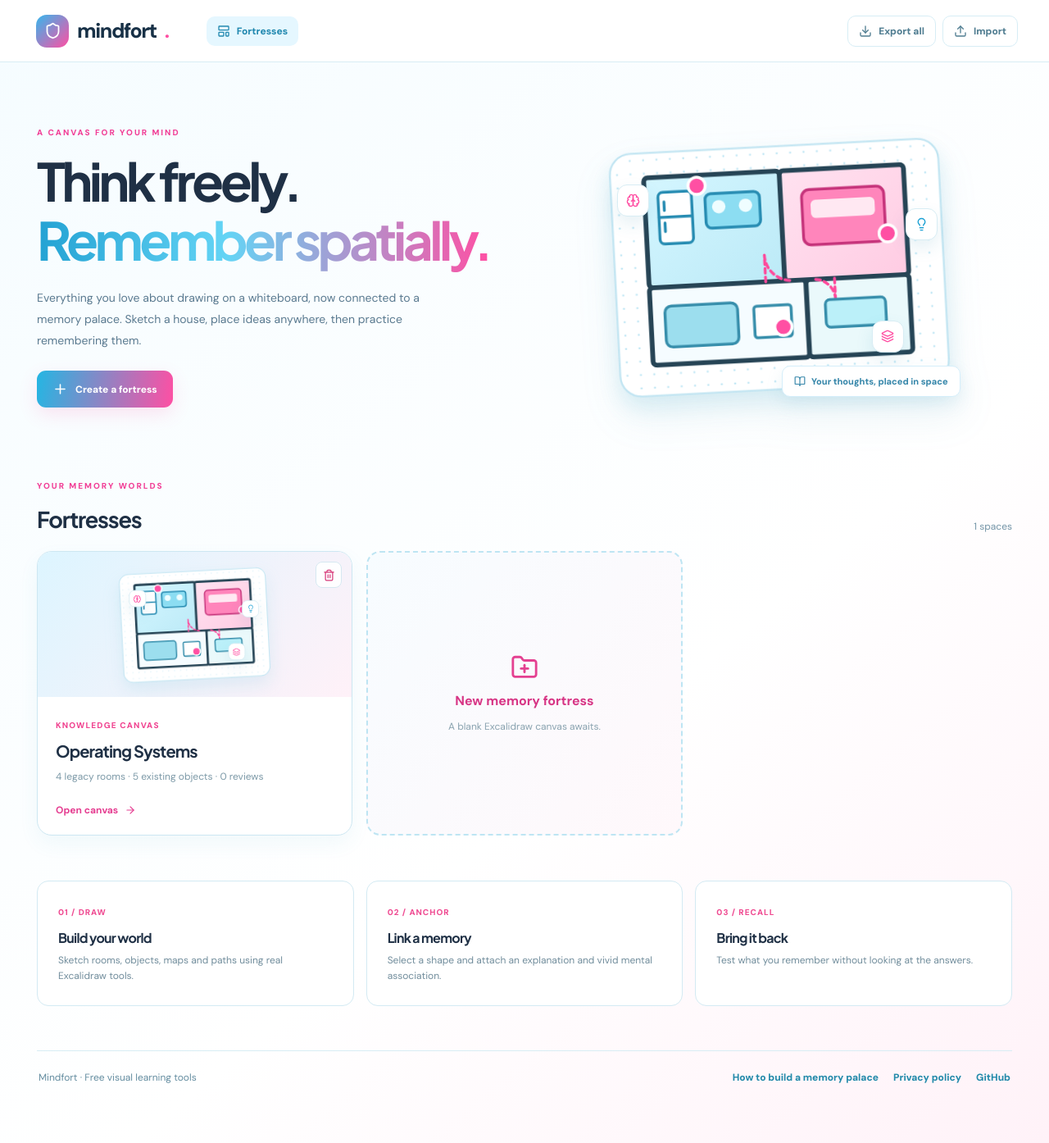
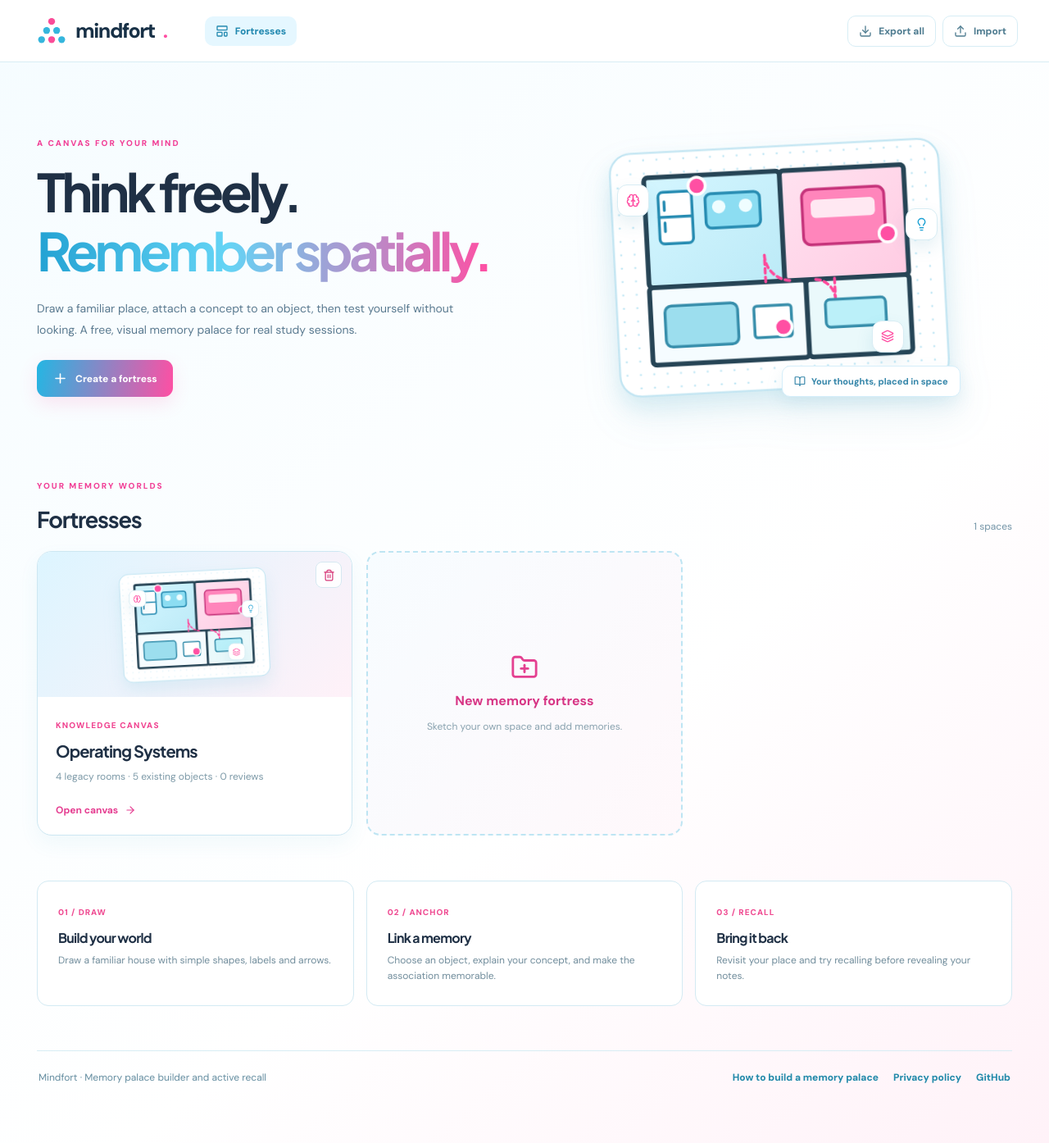
Before and after one commit to channi23/mindfort, a React (Vite) app: page / in a window 1280 px wide. Shown: the whole page at 82% size. Built offline with nearby package versions, Linux system fonts and the light colour scheme.

Commit message:
Use geometric dotmark and replace template-style copy with clearer studying instructions

```diff
--- a/src/App.tsx
+++ b/src/App.tsx
@@ -1,7 +1,8 @@
 import { useMemo, useState } from 'react'
-import { ArrowLeft, BookOpen, Brain, Check, Download, FolderPlus, LayoutTemplate, Plus, Shield, Sparkles, Trash2, Upload, X } from 'lucide-react'
+import { ArrowLeft, BookOpen, Brain, Check, Download, FolderPlus, LayoutTemplate, Plus, Sparkles, Trash2, Upload, X } from 'lucide-react'
 import { BlurFade } from './components/magicui/blur-fade'
 import { MagicCard } from './components/magicui/magic-card'
+import { MindfortMark } from './components/MindfortMark'
 import { FortressBlueprint } from './components/FortressBlueprint'
 import { Workspace, listSceneMemories, loadScene } from './components/ExcalidrawWorkspace'
 import { demo, fresh, isPalace, load, type State } from './model'
@@ -59,21 +60,21 @@ export function App(){
  if(screen==='editor'&&p)return <Workspace key={p.id} palace={p} onBack={()=>setScreen('library')} onRecall={startReview}/>
  return <div className="mf-shell">
   <header className="mf-top">
-   <button className="mf-logo" onClick={()=>setScreen('library')}><span><Shield size={21}/></span>mindfort<b>.</b></button>
+   <button className="mf-logo" onClick={()=>setScreen('library')}><MindfortMark size={38}/>mindfort<b>.</b></button>
    <nav><button className={screen==='library'?'active':''} onClick={()=>setScreen('library')}><LayoutTemplate size={16}/> Fortresses</button>{p&&<button onClick={()=>open(p.id)}><BookOpen size={16}/> Open canvas</button>}</nav>
    <div className="mf-head-actions"><button onClick={exportAll}><Download size={16}/> Export all</button><button onClick={()=>setShowImport(true)}><Upload size={16}/> Import</button></div>
   </header>
   {screen==='library'&&<main className="mf-library">
-   <section className="mf-hero"><BlurFade className="mf-hero-text"><div className="mf-kicker">A CANVAS FOR YOUR MIND</div><h1>Think freely.<br/><em>Remember spatially.</em></h1><p>Everything you love about drawing on a whiteboard, now connected to a memory palace. Sketch a house, place ideas anywhere, then practice remembering them.</p><button className="mf-cta" onClick={()=>setShowCreate(true)}><Plus size={19}/> Create a fortress</button></BlurFade><BlurFade delay={.12} className="mf-hero-graphic"><FortressBlueprint/></BlurFade></section>
+   <section className="mf-hero"><BlurFade className="mf-hero-text"><div className="mf-kicker">A CANVAS FOR YOUR MIND</div><h1>Think freely.<br/><em>Remember spatially.</em></h1><p>Draw a familiar place, attach a concept to an object, then test yourself without looking. A free, visual memory palace for real study sessions.</p><button className="mf-cta" onClick={()=>setShowCreate(true)}><Plus size={19}/> Create a fortress</button></BlurFade><BlurFade delay={.12} className="mf-hero-graphic"><FortressBlueprint/></BlurFade></section>
    <section className="mf-library-section"><div className="mf-section-heading"><div><div className="mf-kicker">YOUR MEMORY WORLDS</div><h2>Fortresses</h2></div><span>{state.palaces.length} spaces</span></div>
    <div className="mf-fortresses">{state.palaces.map((fortress,i)=><MagicCard key={fortress.id} className="mf-fort-card"><button onClick={()=>open(fortress.id)} className="mf-fort-open"><div className={'mf-fort-image tone-'+i%3}><FortressBlueprint compact/></div><div className="mf-fort-description"><span>KNOWLEDGE CANVAS</span><h3>{fortress.name}</h3><p>{fortress.rooms.length?fortress.rooms.length+' legacy rooms · ':''}{fortress.items.length?fortress.items.length+' existing objects · ':''}{fortress.reviews.length} reviews</p><strong>Open canvas <ArrowLeft size={14}/></strong></div></button><button title={'Delete '+fortress.name} aria-label={'Delete '+fortress.name} className="mf-fort-delete" onClick={()=>remove(fortress.id)}><Trash2 size={15}/></button></MagicCard>)}
-   <button className="mf-add-fort" onClick={()=>setShowCreate(true)}><FolderPlus size={34}/><strong>New memory fortress</strong><span>A blank Excalidraw canvas awaits.</span></button></div></section>
-   <section className="mf-feature-strip"><div><span>01 / DRAW</span><h3>Build your world</h3><p>Sketch rooms, objects, maps and paths using real Excalidraw tools.</p></div><div><span>02 / ANCHOR</span><h3>Link a memory</h3><p>Select a shape and attach an explanation and vivid mental association.</p></div><div><span>03 / RECALL</span><h3>Bring it back</h3><p>Test what you remember without looking at the answers.</p></div></section><footer className="mf-public-footer"><span>Mindfort · Free visual learning tools</span><nav aria-label="Website information"><a href="./memory-palace-guide.html">How to build a memory palace</a><a href="./privacy.html">Privacy policy</a><a href="https://github.com/channi23/mindfort">GitHub</a></nav></footer>
+   <button className="mf-add-fort" onClick={()=>setShowCreate(true)}><FolderPlus size={34}/><strong>New memory fortress</strong><span>Sketch your own space and add memories.</span></button></div></section>
+   <section className="mf-feature-strip"><div><span>01 / DRAW</span><h3>Build your world</h3><p>Draw a familiar house with simple shapes, labels and arrows.</p></div><div><span>02 / ANCHOR</span><h3>Link a memory</h3><p>Choose an object, explain your concept, and make the association memorable.</p></div><div><span>03 / RECALL</span><h3>Bring it back</h3><p>Revisit your place and try recalling before revealing your notes.</p></div></section><footer className="mf-public-footer"><span>Mindfort · Memory palace builder and active recall</span><nav aria-label="Website information"><a href="./memory-palace-guide.html">How to build a memory palace</a><a href="./privacy.html">Privacy policy</a><a href="https://github.com/channi23/mindfort">GitHub</a></nav></footer>
   </main>}
   {screen==='review'&&p&&<main className="mf-review"><button className="mf-review-back" onClick={()=>open(p.id)}><ArrowLeft size={17}/> Back to canvas</button><div className="mf-kicker">RECALL PRACTICE</div><h1>Explore what you remember.</h1><p className="mf-review-intro">Picture the shape and place where you stored the idea. Answer first. Reveal second.</p>
    {active?<article className="mf-review-card"><div className="mf-review-label">MEMORY {reviewIndex%memories.length+1} OF {memories.length} · {rememberedCount} RECALLS</div><h2>{active.cue}</h2>{revealed?<div className="mf-review-answer"><h3>{active.title}</h3><p>{active.explanation}</p><div className="mf-association"><strong><Sparkles size={16}/> Visual association</strong><p>{active.association}</p></div><div className="mf-review-controls"><button onClick={()=>grade(false)}>Need to revisit</button><button onClick={()=>grade(true)}><Check size={17}/> Remembered</button></div></div>:<><p>Recall the answer and its visual association before revealing.</p><button className="mf-cta" onClick={()=>setRevealed(true)}>Reveal memory</button></>}</article>:<div className="mf-review-empty"><Brain size={40}/><h2>No memories attached yet</h2><p>Draw a shape in your fortress, select it, and attach an explanation and recall question.</p><button className="mf-cta" onClick={()=>open(p.id)}>Go to canvas</button></div>}
   </main>}
-  {showCreate&&<div className="mf-modal-overlay" onMouseDown={e=>{if(e.target===e.currentTarget)setShowCreate(false)}}><section className="mf-modal" role="dialog" aria-label="Create a knowledge fortress" aria-modal="true"><div className="mf-modal-header"><div><div className="mf-kicker">NEW KNOWLEDGE WORLD</div><h2>Name your fortress</h2></div><button aria-label="Close" onClick={()=>setShowCreate(false)}><X size={18}/></button></div><form className="mf-form" onSubmit={create}><label>Fortress name<input required autoFocus placeholder="e.g. Operating Systems" maxLength={80} value={newName} onChange={e=>setNewName(e.target.value)}/></label><p>Start with a blank Excalidraw canvas. Draw any shape and add memories as you learn.</p><div className="mf-form-actions"><button type="button" onClick={()=>setShowCreate(false)}>Cancel</button><button className="mf-cta" type="submit">Create fortress</button></div></form></section></div>}
+  {showCreate&&<div className="mf-modal-overlay" onMouseDown={e=>{if(e.target===e.currentTarget)setShowCreate(false)}}><section className="mf-modal" role="dialog" aria-label="Create a knowledge fortress" aria-modal="true"><div className="mf-modal-header"><div><div className="mf-kicker">NEW KNOWLEDGE WORLD</div><h2>Name your fortress</h2></div><button aria-label="Close" onClick={()=>setShowCreate(false)}><X size={18}/></button></div><form className="mf-form" onSubmit={create}><label>Fortress name<input required autoFocus placeholder="e.g. Operating Systems" maxLength={80} value={newName} onChange={e=>setNewName(e.target.value)}/></label><p>Start with a blank canvas. Draw a room, select an object, and attach your first idea.</p><div className="mf-form-actions"><button type="button" onClick={()=>setShowCreate(false)}>Cancel</button><button className="mf-cta" type="submit">Create fortress</button></div></form></section></div>}
   {showImport&&<div className="mf-modal-overlay"><section className="mf-modal" role="dialog" aria-modal="true" aria-label="Import Mindfort backup"><div className="mf-modal-header"><h2>Import your fortresses</h2><button aria-label="Close" onClick={()=>setShowImport(false)}><X size={18}/></button></div><p>Choose a Mindfort all-fortresses JSON backup. This replaces your existing data after confirmation.</p><input aria-label="Backup file" type="file" accept=".json,application/json" onChange={e=>void importAll(e.target.files?.[0])}/></section></div>}
   {message&&<div role="status" className="mf-notice" onClick={()=>setMessage('')}>{message}<X size={15}/></div>}
  </div>
```
